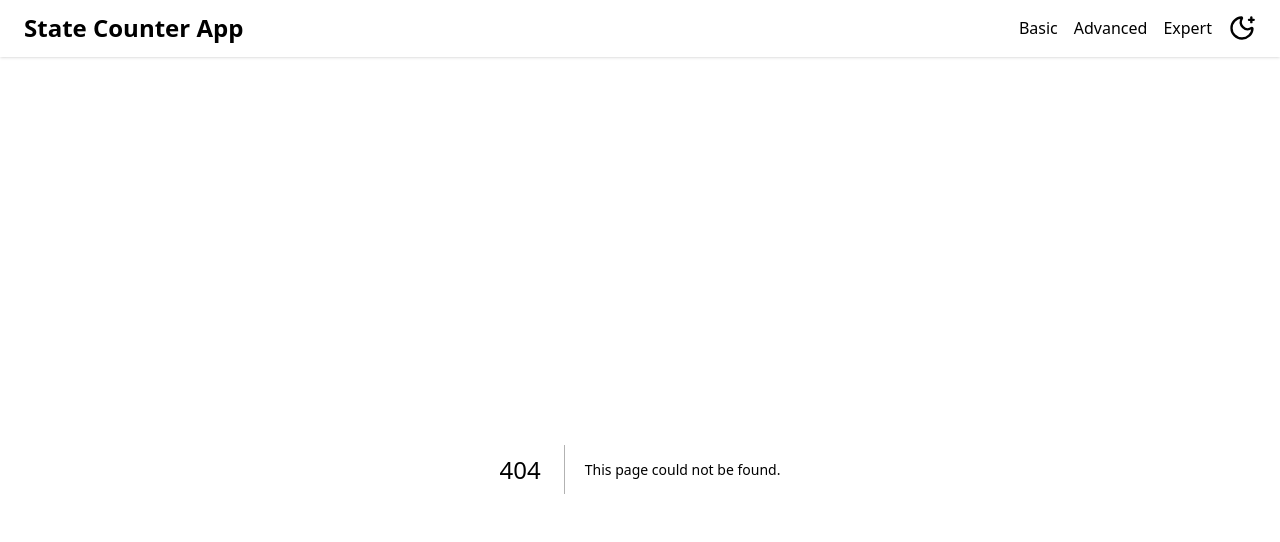
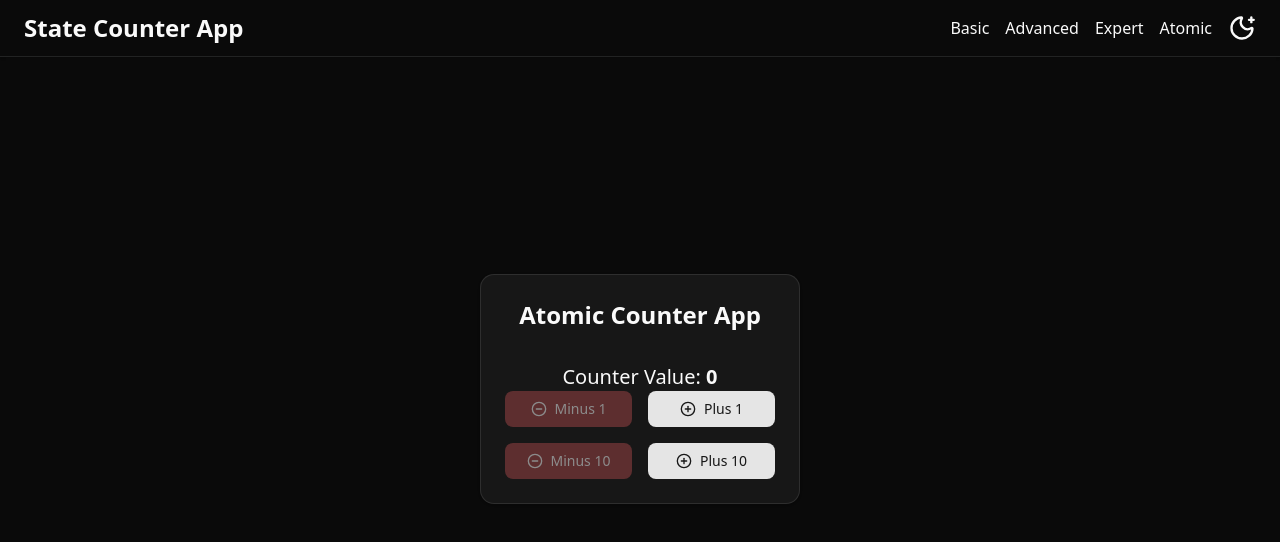
Before and after one commit to gopalghosh-dev/state-counter-app, a Next.js app: page /atomic in a window 1280 px wide. Before the commit this address had no page. Shown: the top 542 px of the page. Built offline with nearby package versions, Linux system fonts and the light colour scheme.

Commit message:
Atomic Counter State App Done

```diff
--- a/package.json
+++ b/package.json
@@ -13,6 +13,7 @@
 		"@radix-ui/react-slot": "^1.2.4",
 		"class-variance-authority": "^0.7.1",
 		"clsx": "^2.1.1",
+		"jotai": "^2.15.1",
 		"lucide-react": "^0.548.0",
 		"next": "^16.0.0",
 		"next-themes": "^0.4.6",
--- /dev/null
+++ b/src/app/atomic/page.tsx
@@ -0,0 +1,37 @@
+import AdvancedCounter from "@/components/AdvancedCounter";
+import GlobalCounter from "@/components/GlobalCounter";
+import GlobalCounterButton from "@/components/GlobalCounterButton";
+import {
+	Card,
+	CardContent,
+	CardHeader,
+	CardTitle,
+} from "@/components/shadcnui/card";
+import { Metadata } from "next";
+
+export const metadata: Metadata = {
+	title: "Atomic | Counter State App",
+	description: "Atomic Counter State App",
+};
+
+const page = () => {
+	return (
+		<section className="grid h-[80dvh] place-items-center">
+			<Card className="w-xs">
+				<CardHeader>
+					<CardTitle className="grid place-items-center text-2xl">
+						Atomic Counter App
+					</CardTitle>
+				</CardHeader>
+
+				<CardContent>
+					<GlobalCounter />
+
+					<GlobalCounterButton />
+				</CardContent>
+			</Card>
+		</section>
+	);
+};
+
+export default page;
--- a/src/components/ExpertCounter.tsx
+++ b/src/components/ExpertCounter.tsx
@@ -41,6 +41,7 @@ const ExpertCounter = () => {
 			<div className="grid grid-cols-2 gap-4">
 				<Button
 					onClick={minusone}
+					disabled={count < 1}
 					variant={"destructive"}
 					className="cursor-pointer">
 					<CircleMinus /> Minus 1
@@ -48,6 +49,7 @@ const ExpertCounter = () => {
 
 				<Button
 					onClick={plusone}
+					disabled={count > 99}
 					className="cursor-pointer">
 					<CirclePlus />
 					Plus 1
@@ -55,6 +57,7 @@ const ExpertCounter = () => {
 
 				<Button
 					onClick={minusten}
+					disabled={count < 10}
 					variant={"destructive"}
 					className="cursor-pointer">
 					<CircleMinus /> Minus 10
@@ -62,6 +65,7 @@ const ExpertCounter = () => {
 
 				<Button
 					onClick={plusten}
+					disabled={count > 90}
 					className="cursor-pointer">
 					<CirclePlus />
 					Plus 10
--- /dev/null
+++ b/src/components/GlobalCounter.tsx
@@ -0,0 +1,16 @@
+"use client";
+
+import { counterAtom } from "@/lib/atom";
+import { useAtomValue } from "jotai";
+
+const GlobalCounter = () => {
+	const count = useAtomValue(counterAtom);
+
+	return (
+		<div className="text-center text-xl">
+			Counter Value: <span className="font-semibold">{count}</span>
+		</div>
+	);
+};
+
+export default GlobalCounter;
--- /dev/null
+++ b/src/components/GlobalCounterButton.tsx
@@ -0,0 +1,72 @@
+"use client";
+
+import { counterAtom } from "@/lib/atom";
+import { useAtom } from "jotai";
+import { Button } from "./shadcnui/button";
+import { CircleMinus, CirclePlus } from "lucide-react";
+
+const GlobalCounterButton = () => {
+	const [count, setCount] = useAtom(counterAtom);
+
+	const plusone = () => {
+		if (count <= 99) {
+			setCount(count + 1);
+		}
+	};
+
+	const minusone = () => {
+		if (count >= 1) {
+			setCount(count - 1);
+		}
+	};
+
+	const plusten = () => {
+		if (count <= 90) {
+			setCount(count + 10);
+		}
+	};
+
+	const minusten = () => {
+		if (count >= 10) {
+			setCount(count - 10);
+		}
+	};
+
+	return (
+		<div className="grid grid-cols-2 gap-4">
+			<Button
+				onClick={minusone}
+				disabled={count < 1}
+				variant={"destructive"}
+				className="cursor-pointer">
+				<CircleMinus /> Minus 1
+			</Button>
+
+			<Button
+				onClick={plusone}
+				disabled={count > 99}
+				className="cursor-pointer">
+				<CirclePlus />
+				Plus 1
+			</Button>
+
+			<Button
+				onClick={minusten}
+				disabled={count < 10}
+				variant={"destructive"}
+				className="cursor-pointer">
+				<CircleMinus /> Minus 10
+			</Button>
+
+			<Button
+				onClick={plusten}
+				disabled={count > 90}
+				className="cursor-pointer">
+				<CirclePlus />
+				Plus 10
+			</Button>
+		</div>
+	);
+};
+
+export default GlobalCounterButton;
--- a/src/components/Header/Header.tsx
+++ b/src/components/Header/Header.tsx
@@ -19,6 +19,7 @@ const Header = () => {
 					<Link href={"/"}>Basic</Link>
 					<Link href={"/advanced"}>Advanced</Link>
 					<Link href={"/expert"}>Expert</Link>
+					<Link href={"/atomic"}>Atomic</Link>
 
 					<ThemeToggleButton />
 				</nav>
--- /dev/null
+++ b/src/lib/atom.ts
@@ -0,0 +1,3 @@
+import { atom } from "jotai";
+
+export const counterAtom = atom(0);
--- /dev/null
+++ b/src/lib/type.ts
@@ -0,0 +1,3 @@
+import { Children, ReactNode } from "react";
+
+export type RootLayoutProps = Readonly<{ children: ReactNode }>;
```
Also changed, not shown: 1 other file (tests, documents, lock files or other folders).
